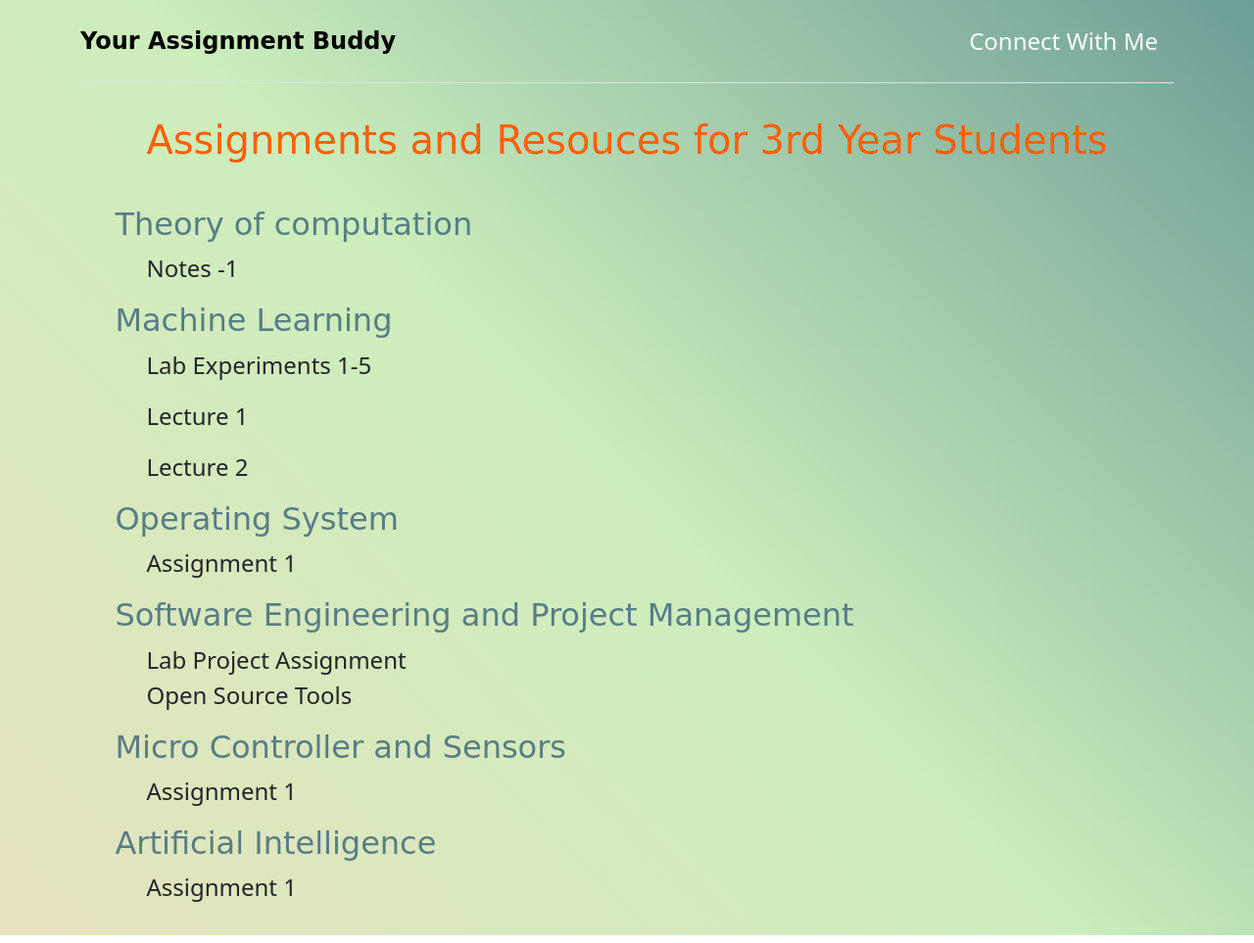
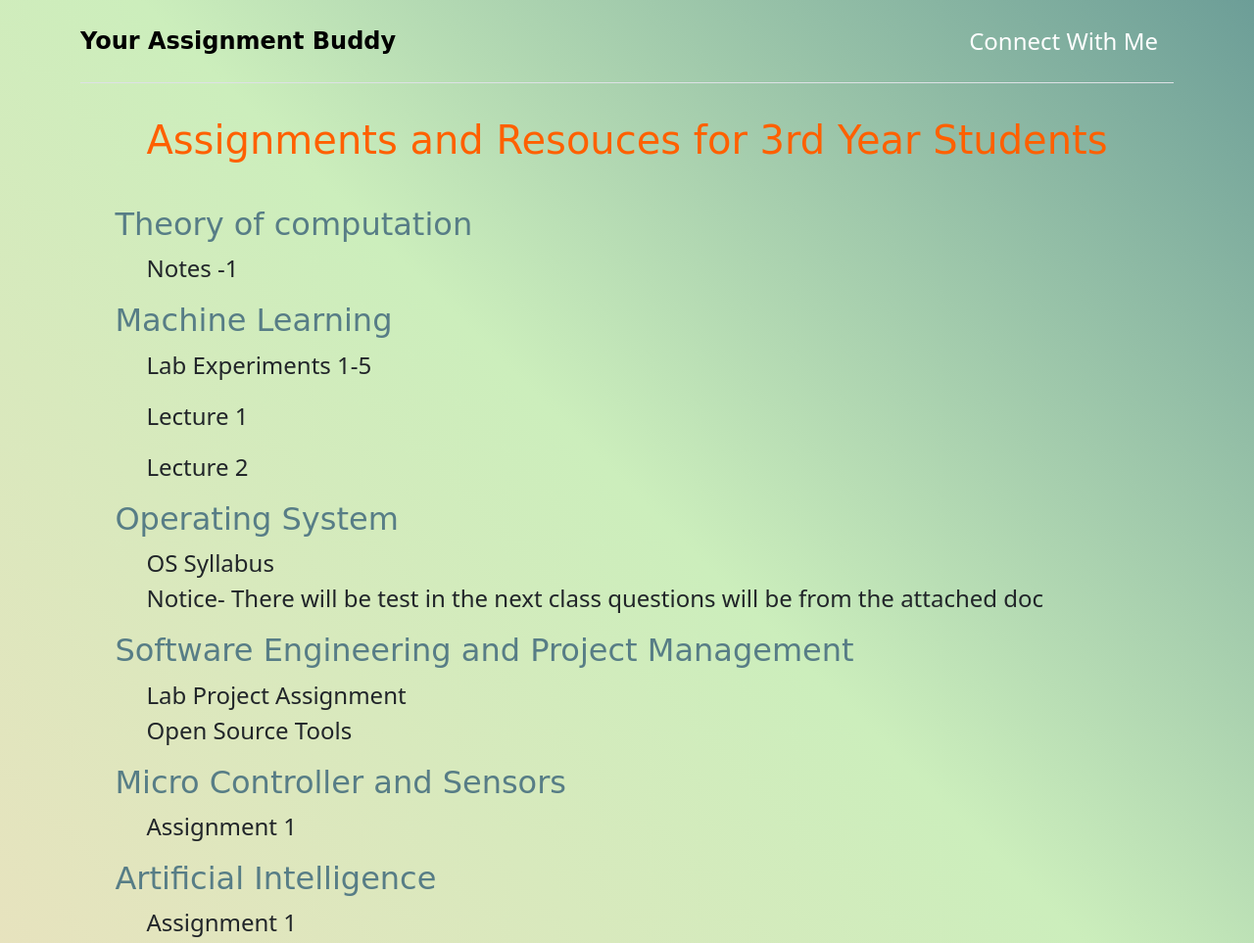
Before and after one commit to 21AryanK/Your_Assignment_Buddy, a plain HTML site: page index.html in a window 1280 px wide. Shown: the top 963 px of the page at 98% size. Drawn offline with nearby package versions, Linux system fonts and the light colour scheme; a web font is replaced by a local one.

Commit message:
Update index.html

```diff
--- a/index.html
+++ b/index.html
@@ -66,8 +66,11 @@
             <div class="classThree">
                 <h2 class="subjectHeading">Operating System</h2>
                 <ul>
-                    <a href="">
-                        <li>Assignment 1</li>
+                    <a href="https://docs.google.com/document/d/1Jq_-YU7aDho849eJdbFbHUZ4flQvRG9X/edit?usp=sharing&ouid=100401859527637518118&rtpof=true&sd=true">
+                        <li>OS Syllabus</li>
+                    </a>
+                    <a href="https://docs.google.com/document/d/1kh3ZS88dvostHE_VKtbGj8b-TG-oodI1/edit?usp=sharing&ouid=100401859527637518118&rtpof=true&sd=true">
+                        <li>Notice- There will be test in the next class questions will be from the attached doc</li>
                     </a>
                 </ul>
             </div>
```
